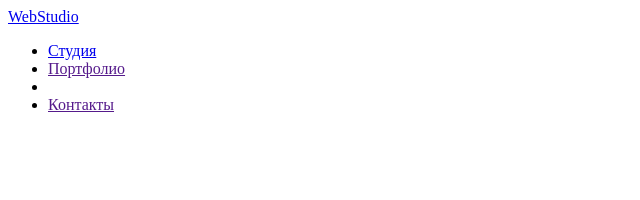
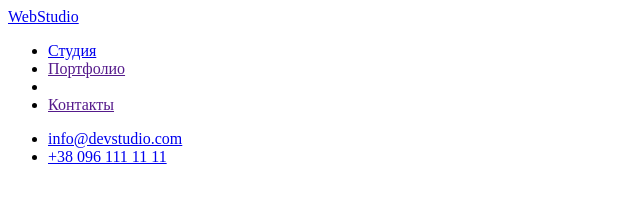
Before and after one commit to Dzmitry505/-goit-markup-hw-01-dd, a plain HTML site: page index.html in a window 1280 px wide. Shown: the whole page, without its empty margins (0-640 px from the left). Drawn offline with Linux system fonts and the light colour scheme.

Commit message:
контакты и закрыл хедер

```diff
--- a/index.html
+++ b/index.html
@@ -21,7 +21,11 @@
             </ul>
         </nav>
 
-
+        <!--контакты-->
+        <ul>
+            <li><a href="mailto:info@devstudio.com">info@devstudio.com</a></li>
+            <li><a href="tel:+380961111111">+38 096 111 11 11</a></li>
+        </ul>
     </header>
 
 </body>
```
